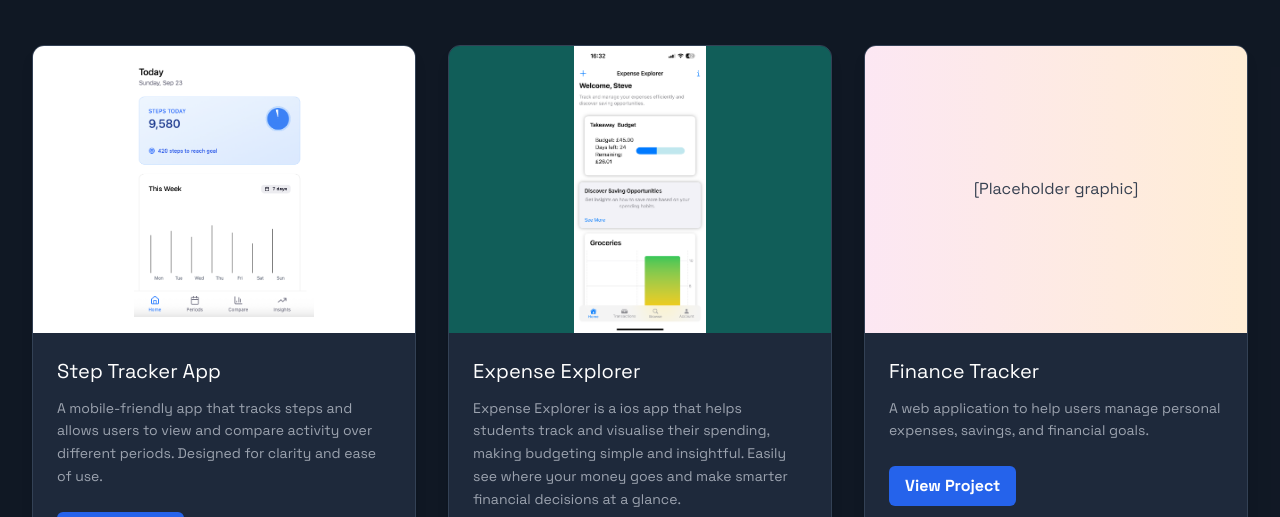
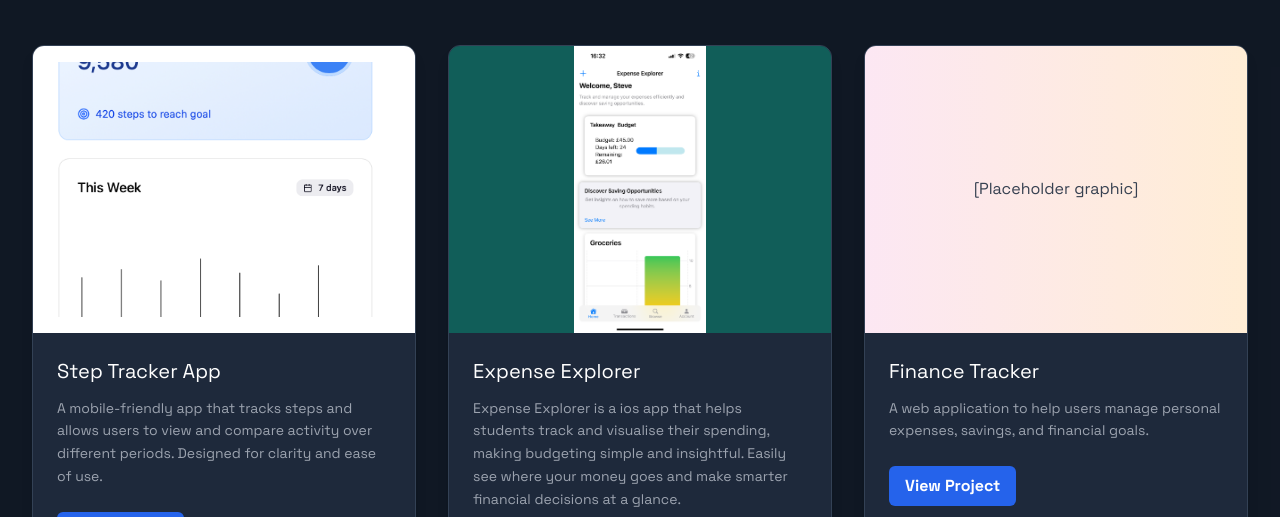
Before and after one commit to ishaaqWVG972/ishaaqWVG972.github.io, a website: page index.html in a window 1280 px wide. Shown: the part 696-1213 px from the top of the page. Drawn offline with nearby package versions, Linux system fonts and the light colour scheme.

Commit message:
new udpate
new

```diff
--- a/index.html
+++ b/index.html
@@ -88,7 +88,7 @@
               <!-- Step Tracker App -->
               <div class="group bg-slate-800 border border-slate-700 rounded-xl shadow-lg overflow-hidden">
                 <div class="aspect-[4/3] bg-white p-4 flex items-center justify-center">
-                  <img src="public/step-tracker.png" alt="Step Tracker App Screenshot" class="w-full h-full object-contain max-w-[280px]" />
+                  <img src="public/step-tracker.png" alt="Step Tracker App Screenshot" class="w-full h-full object-contain md:object-cover max-w-full max-h-full" />
                 </div>
                 <div class="p-6">
                   <h3 class="text-white text-xl mb-3">Step Tracker App</h3>
```
